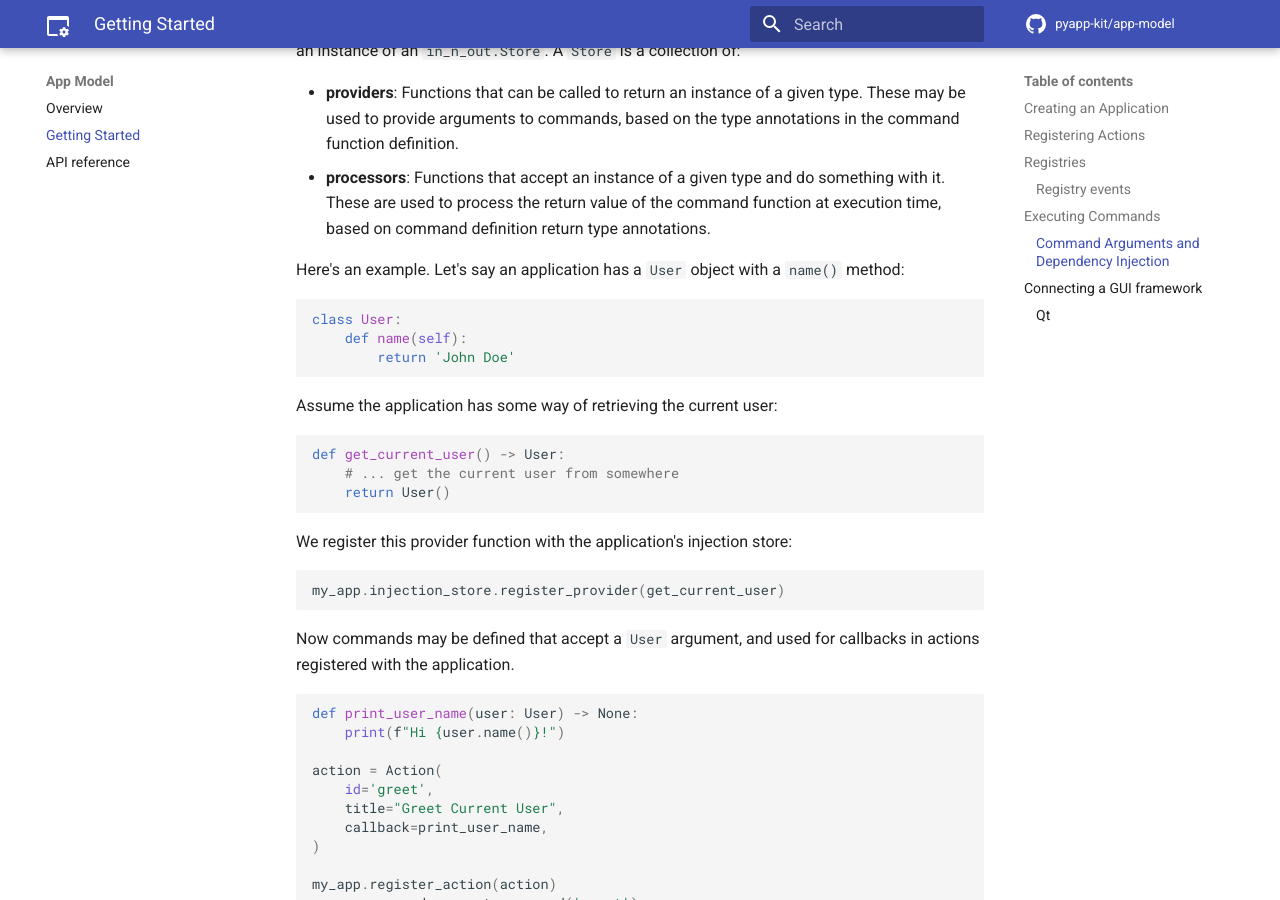
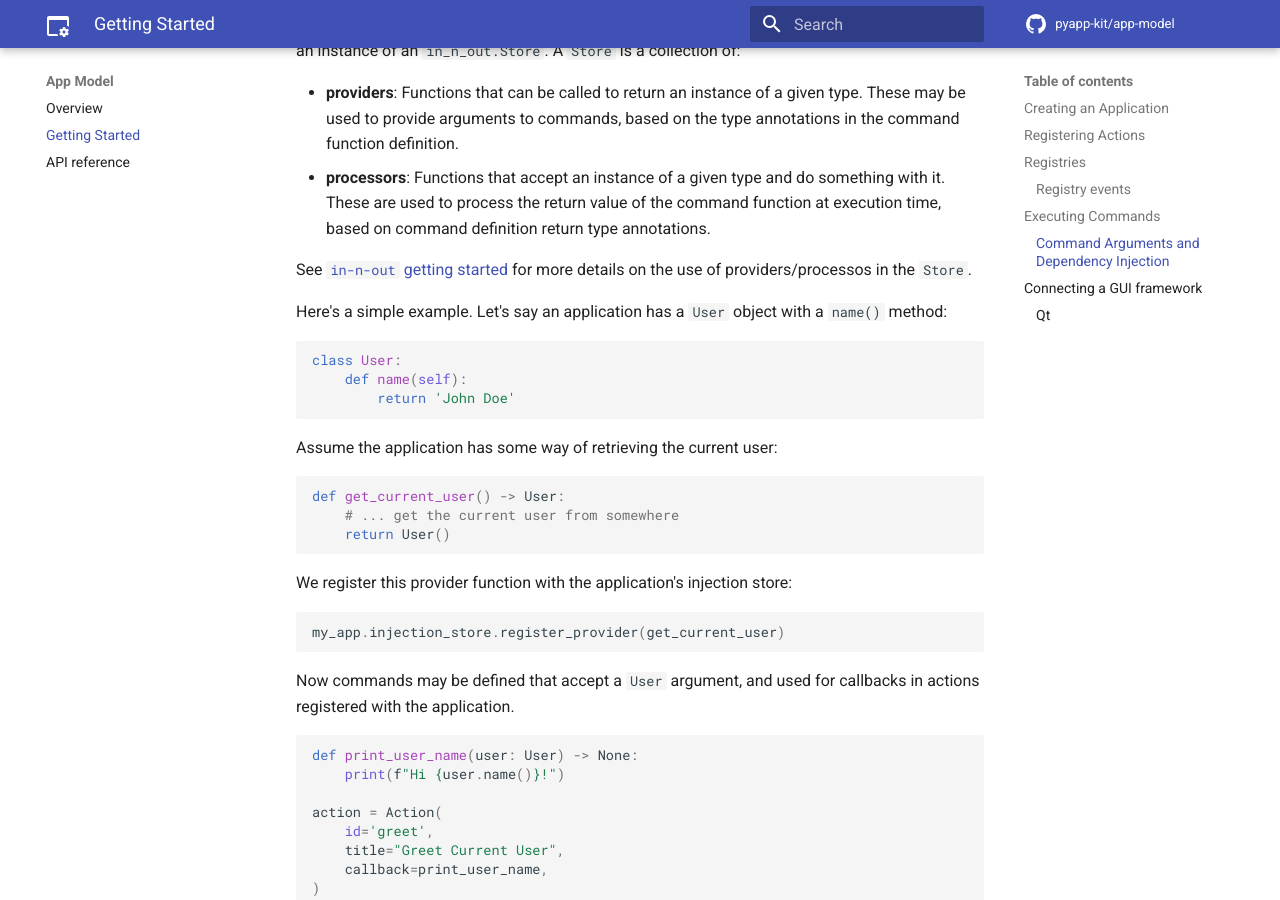
Before and after one commit to pyapp-kit/app-model, an MkDocs documentation site: the page built from docs/getting_started.md, in a window 1280 px wide and 900 px high, scrolled down 2997 px. Built offline with MkDocs 1.6.1 and Material for MkDocs 9.7.7, drawn with Linux system fonts in a browser that asks for light colours; comment, search, counter and statistics services are not loaded.

Commit message:
docs: Add ref to in n out getting started (#167)
add ref to in n out

````diff
--- a/docs/getting_started.md
+++ b/docs/getting_started.md
@@ -141,7 +141,10 @@ of:
   something with it. These are used to process the return value of the command
   function at execution time, based on command definition return type annotations.
 
-Here's an example.  Let's say an application has a `User` object with a `name()`
+See [`in-n-out` getting started](https://ino.readthedocs.io/en/latest/getting_started/)
+for more details on the use of providers/processos in the `Store`.
+
+Here's a simple example.  Let's say an application has a `User` object with a `name()`
 method:
 
 ```python
````
